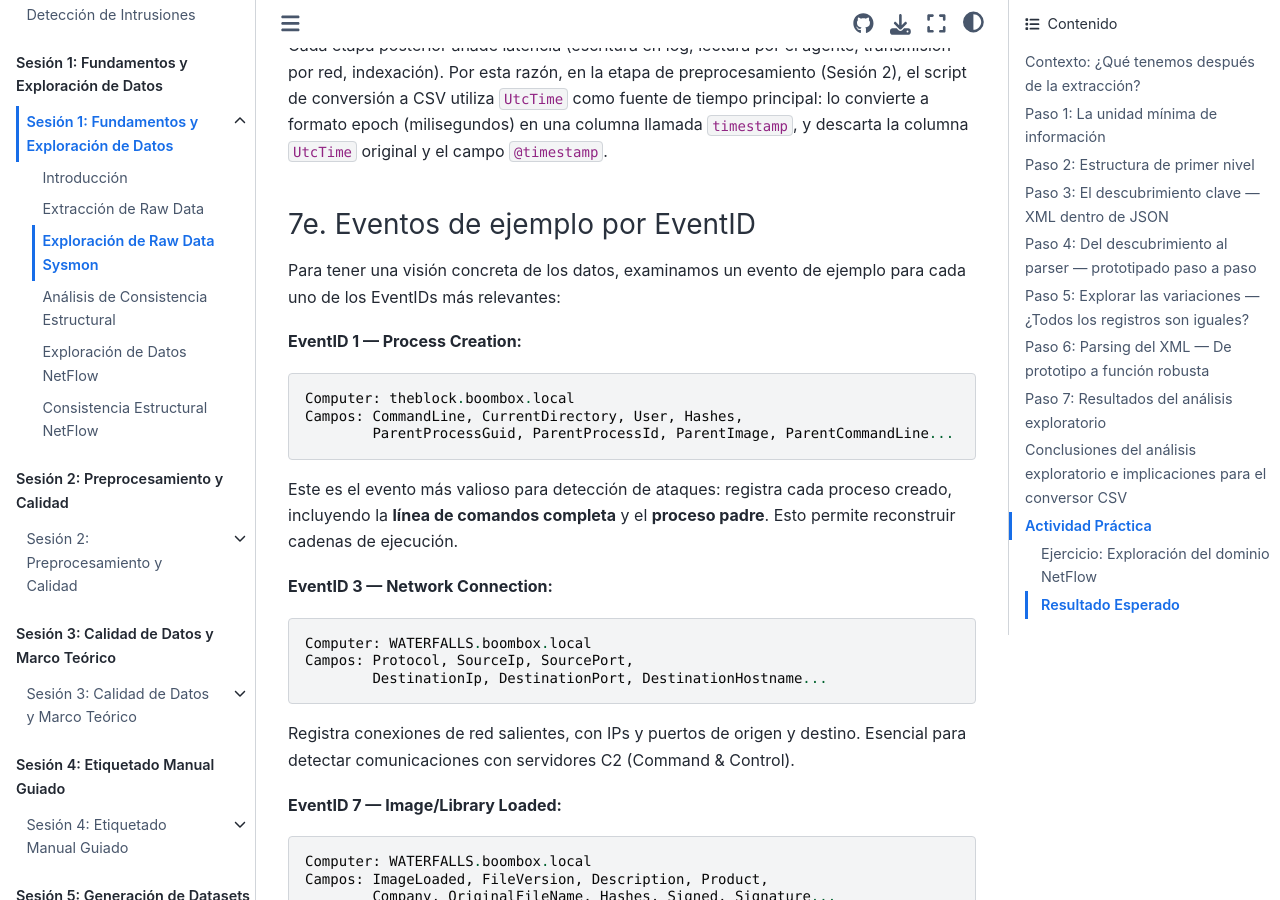
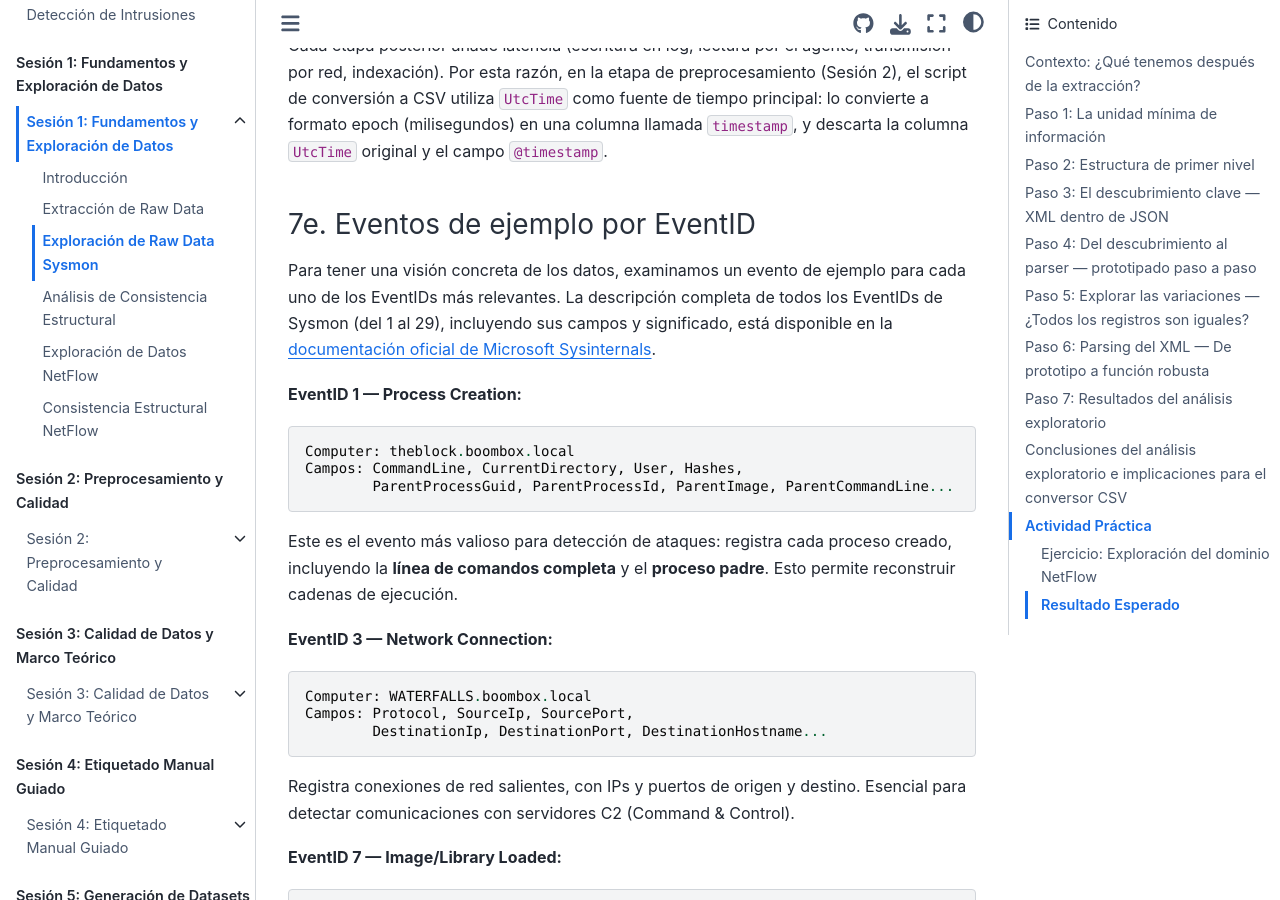
Before and after one commit to ollerenac/curso2026, a Jupyter Book: the page built from sesion-1/3-exploracion-sysmon.md, in a window 1280 px wide and 900 px high, scrolled down 14221 px. Built offline with Jupyter Book 1.0.4 settings and Sphinx 7.4.7 and the Sphinx Book theme 1.1.4, drawn with Linux system fonts in a browser that asks for light colours.

Commit message:
Add Sysmon docs reference to EventID examples section
Co-Authored-By: Claude Opus 4.6 <noreply@anthropic.com>

````diff
--- a/sesion-1/3-exploracion-sysmon.md
+++ b/sesion-1/3-exploracion-sysmon.md
@@ -518,7 +518,7 @@ Cada etapa posterior añade latencia (escritura en log, lectura por el agente, t
 
 ### 7e. Eventos de ejemplo por EventID
 
-Para tener una visión concreta de los datos, examinamos un evento de ejemplo para cada uno de los EventIDs más relevantes:
+Para tener una visión concreta de los datos, examinamos un evento de ejemplo para cada uno de los EventIDs más relevantes. La descripción completa de todos los EventIDs de Sysmon (del 1 al 29), incluyendo sus campos y significado, está disponible en la [documentación oficial de Microsoft Sysinternals](https://learn.microsoft.com/en-us/sysinternals/downloads/sysmon).
 
 **EventID 1 — Process Creation:**
 ```
````
